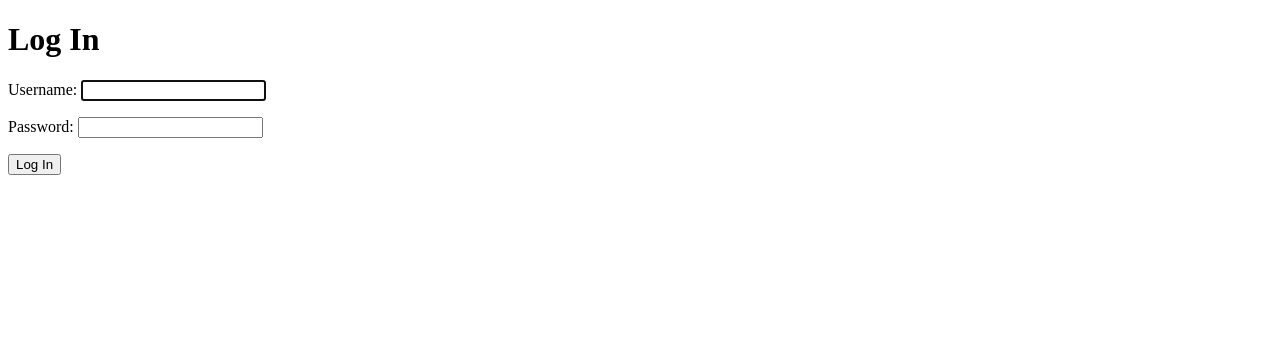
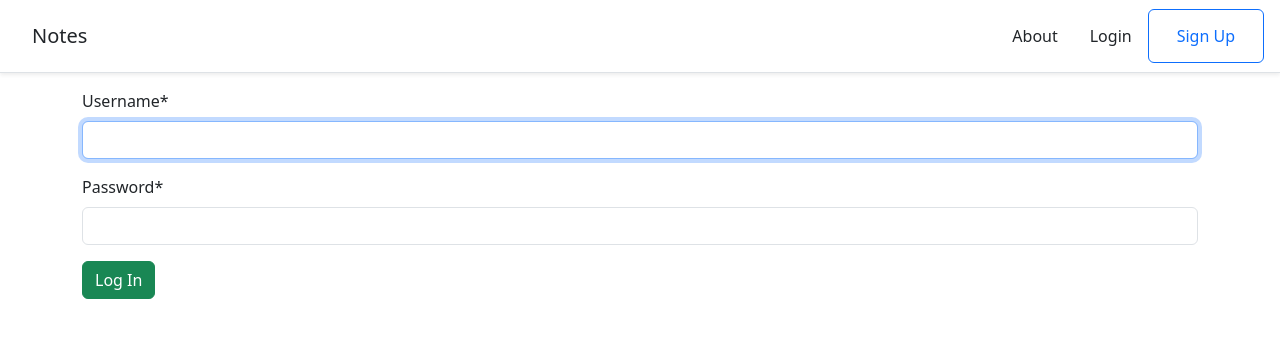
Before and after one commit to nedarctic/poll, a Django app: page /accounts/login/ in a window 1280 px wide. Shown: the top 338 px of the page. Run offline with Django 5.2, Linux system fonts and the light colour scheme; some libraries are stand-ins or nearby versions.

Commit message:
Configured static files and added an about page together with its tests

```diff
--- a/polls/urls.py
+++ b/polls/urls.py
@@ -1,7 +1,8 @@
 from django.urls import path
 
-from .views import HomePageView
+from .views import HomePageView, AboutPageView
 
 urlpatterns = [
-    path('', HomePageView.as_view(), name="home")
+    path('about/', AboutPageView.as_view(), name="about"),
+    path('', HomePageView.as_view(), name="home"),
 ]
--- a/polls/views.py
+++ b/polls/views.py
@@ -2,3 +2,6 @@ from django.views.generic import TemplateView
 
 class HomePageView(TemplateView):
     template_name = "home.html"
+
+class AboutPageView(TemplateView):
+    template_name = "about.html"
--- /dev/null
+++ b/static/css/base.css
@@ -0,0 +1,4 @@
+.girl-image {
+    height: 300px;
+    width: auto
+}
--- a/templates/_base.html
+++ b/templates/_base.html
@@ -1,12 +1,49 @@
+{% load static %}
 <!DOCTYPE html>
 <html>
-    <head>
-        <meta charset="utf-8"/>
-        <title>{% block title %}Polls{% endblock title %}</title>
-    </head>
-    <body>
-        <div class="container">
-            {% block content %}{% endblock content %}
+
+<head>
+    <meta charset="utf-8">
+    <meta name="viewport" content="width=device-width, initial-scale=1, maximum-scale=1, user-scalable=no">
+    <title>
+        {% block title %}Notes{% endblock title %}
+    </title>
+    <link href="https://cdn.jsdelivr.net/npm/bootstrap@5.3.3/dist/css/bootstrap.min.css" rel="stylesheet">
+    <script src="https://cdn.jsdelivr.net/npm/bootstrap@5.3.3/dist/js/bootstrap.bundle.min.js"></script>
+    <link rel="stylesheet" href="{% static 'css/base.css'%}">
+</head>
+
+<body>
+    <header class="navbar navbar-expand-sm bg-white border-bottom shadow-sm">
+        <ul class="nav navbar-brand px-3">
+            <li class="nav-item"><a class="nav-link font-weight-normal text-dark" href="{% url 'home' %}">Notes</a></li>
+        </ul>
+
+        <button class="navbar-toggler mx-3" type="button" data-bs-toggle="collapse" data-bs-target="#navbarNav"
+            aria-controls="navbarNav" aria-expanded="false" aria-label="toggle-navigation">
+            <span class="navbar-toggler-icon"></span>
+        </button>
+        <div class="collapse navbar-collapse" id="navbarNav">
+            <ul class="nav ms-auto px-3 align-items-center">
+                <li class="nav-item"><a class="nav-link text-dark" href="{% url 'about' %}">About</a></li>
+                {% if user.is_authenticated %}
+                <li class="nav-item"><a class="nav-link text-dark" href="{% url 'logout' %}">Logout</a></li>
+                {% else %}
+                <li class="nav-item"><a class="nav-link text-dark" href="{% url 'login' %}">Login</a></li>
+                <li class="nav-item"><button class="btn btn-outline-primary"><a class="nav-link"
+                            href="{% static 'signup' %}">Sign Up</a></button></li>
+                {% endif %}
+            </ul>
         </div>
-    </body>
+
+    </header>
+    <div class="container my-3">
+        {% block content %}
+        {% endblock content %}
+    </div>
+    {% block javascript %}
+    <script src="{% static 'js/base.js' %}"></script>
+    {% endblock javascript %}
+</body>
+
 </html>
--- /dev/null
+++ b/templates/about.html
@@ -0,0 +1,5 @@
+{% extends '_base.html' %}
+{% block title %}About{% endblock title %}
+{% block content %}
+<h1>About</h1>
+{% endblock content %}
--- a/templates/registration/login.html
+++ b/templates/registration/login.html
@@ -1,10 +1,10 @@
 {% extends '_base.html' %}
-{% block title %}Log In{% endblock title %}
+{% load crispy_forms_tags %}
+{% block title %}Login{% endblock title %}
 {% block content %}
-<h1>Log In</h1>
 <form method="post">
     {% csrf_token %}
-    {{form.as_p}}
-    <button type="submit">Log In</button>
+    {{ form|crispy}}
+    <button class="btn btn-success" type="submit">Log In</button>
 </form>
 {% endblock content %}
--- a/templates/signup.html
+++ b/templates/signup.html
@@ -1,10 +1,10 @@
 {% extends '_base.html' %}
+{% load crispy_forms_tags %}
 {% block title %}Sign Up{% endblock title %}
 {% block content %}
-<h1>Log In</h1>
 <form method="post">
     {% csrf_token %}
-    {{form.as_p}}
-    <button type="submit">Sign Up</button>
+    {{ form|crispy }}
+    <button class="btn btn-success" type="submit">Sign Up</button>
 </form>
 {% endblock content %}
```
Also changed, not shown: poll_project/settings.py (+10 -0 lines), polls/tests.py (+17 -1 lines), templates/home.html (+5 -4 lines), static/images/girlpic.jpg (added), static/js/base.js (added), 2 other files.
